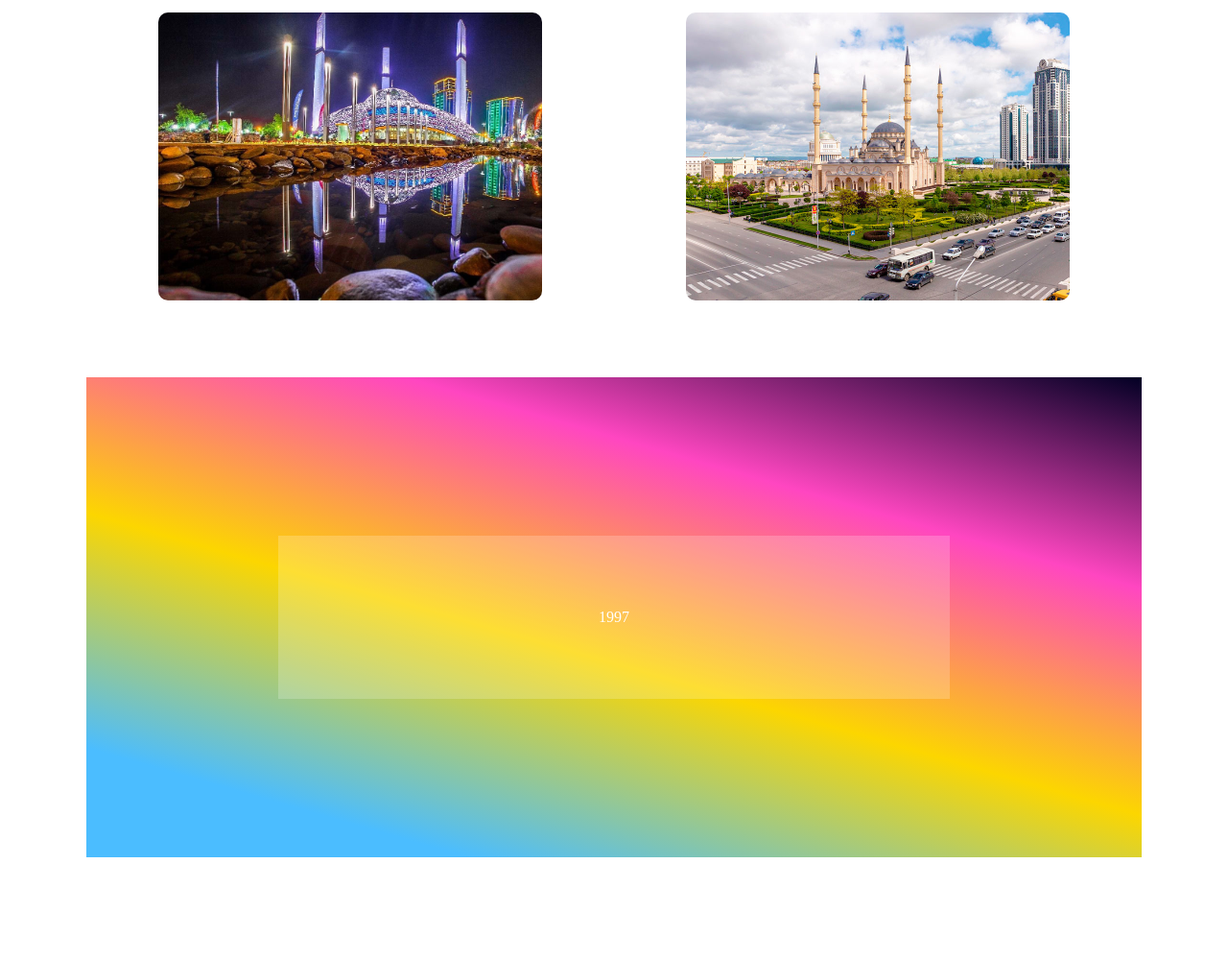
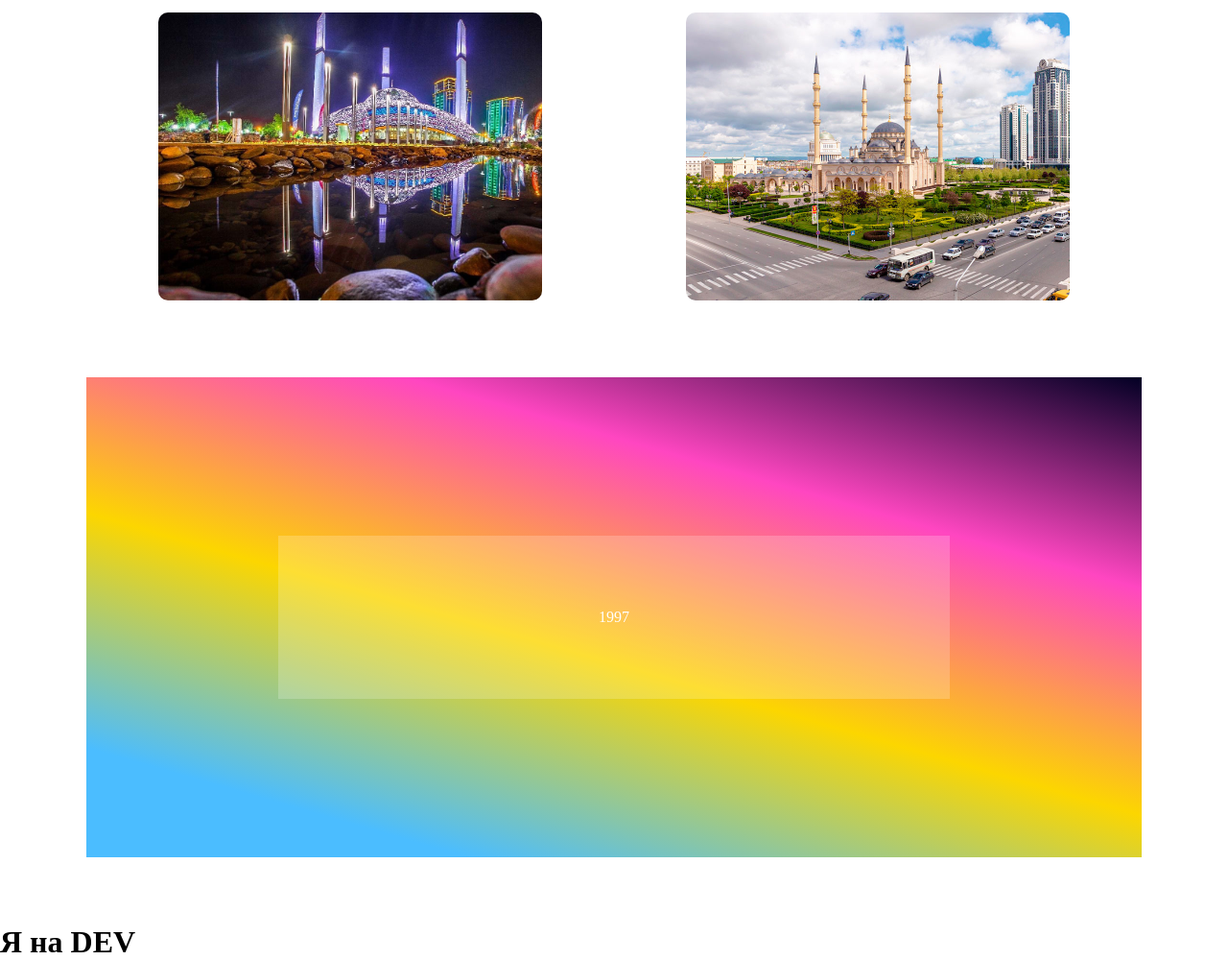
Before and after one commit to Olxzr/draft-2, a plain HTML site: page index.html in a window 1280 px wide. Shown: the part 507-1507 px from the top of the page at 96% size. Before the commit the page ends 1470 px from the top, so only its background shows below. Drawn offline with Linux system fonts and the light colour scheme; a script that the page names is missing.

Commit message:
сделал h1 я на DEV

```diff
--- a/index.html
+++ b/index.html
@@ -60,7 +60,7 @@
     </div>
 
 
-
+<h1>Я на DEV</h1>
 
 
 
```
